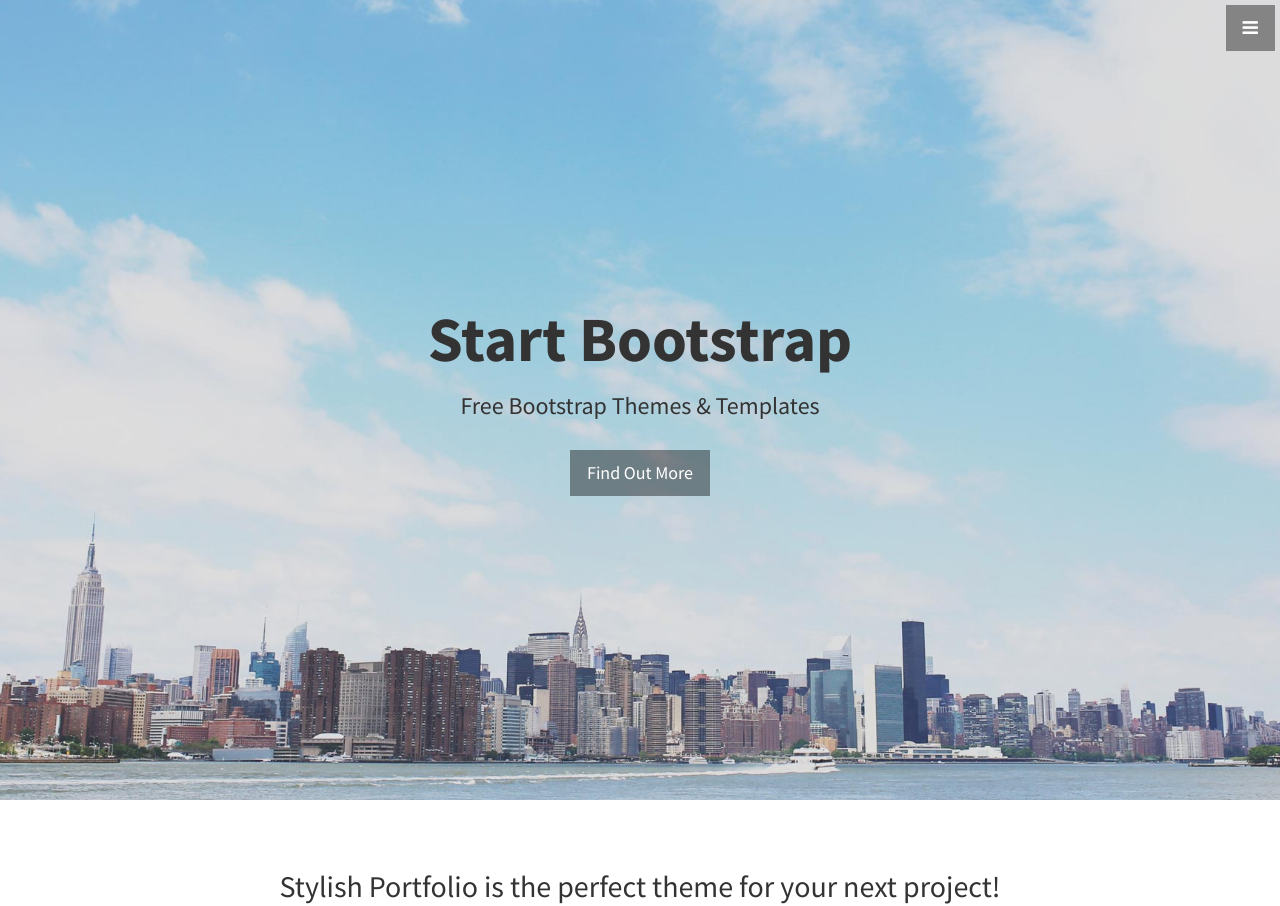
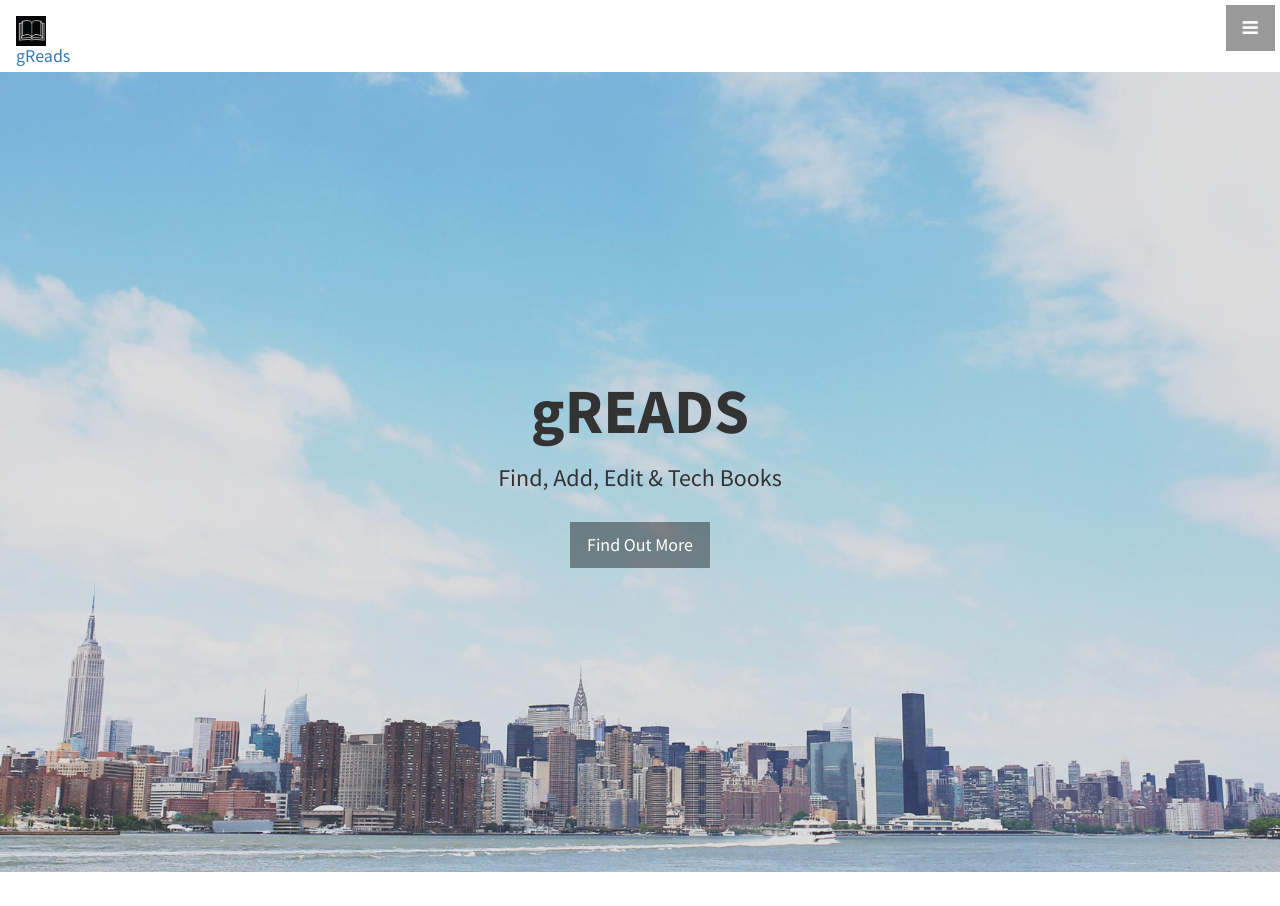
Before and after one commit to Agentkma/gReads-Front, a plain HTML site: page index.html in a window 1280 px wide. Shown: the top 906 px of the page. Drawn offline with Linux system fonts and the light colour scheme.

Commit message:
finished story Identify Company

```diff
--- a/index.html
+++ b/index.html
@@ -33,8 +33,14 @@
 <body>
 
     <!-- Navigation -->
+    <div class="fixed-top">
+        <nav class="navbar navbar-expand-lg bg-transparent">
+            <a class="navbar-brand" href="#"><img src="img/logo.jpg" width="30" height="30" alt="">gReads
+        </a>
+        </nav>
         <a id="menu-toggle" href="#" class="btn btn-dark btn-lg toggle"><i class="fa fa-bars"></i></a>
         <nav id="sidebar-wrapper">
+
             <ul class="sidebar-nav">
                 <a id="menu-close" href="#" class="btn btn-light btn-lg pull-right toggle"><i class="fa fa-times"></i></a>
                 <li class="sidebar-brand">
@@ -57,12 +63,13 @@
                 </li>
             </ul>
         </nav>
+    </div>
 
     <!-- Header -->
     <header id="top" class="header">
         <div class="text-vertical-center">
-            <h1>Start Bootstrap</h1>
-            <h3>Free Bootstrap Themes &amp; Templates</h3>
+            <h1>gREADS</h1>
+            <h3>Find, Add, Edit &amp; Tech Books</h3>
             <br>
             <a href="#about" class="btn btn-dark btn-lg">Find Out More</a>
         </div>
```
Also changed, not shown: img/logo.jpg (added), img/logo@2x.jpg (added), img/logoBook.jpeg (added). Lines whose indentation alone changed are shown as unchanged.
